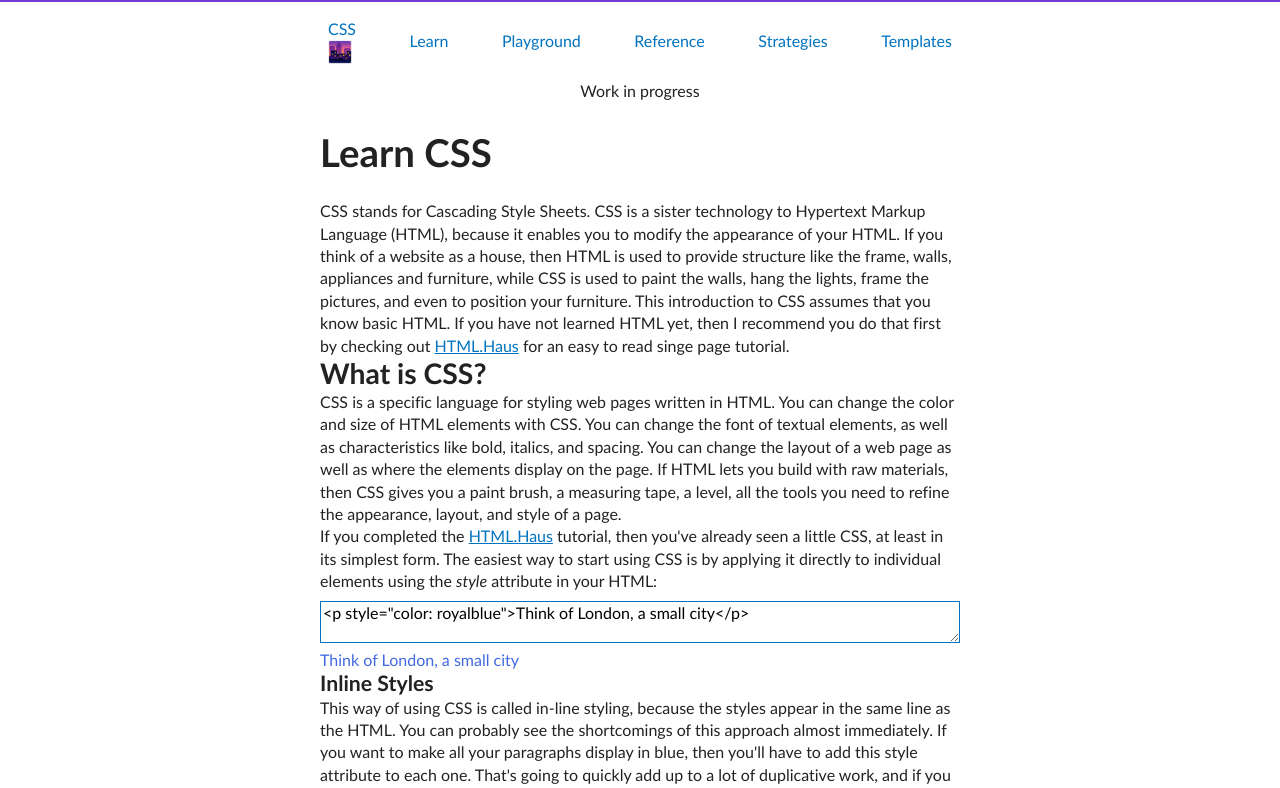
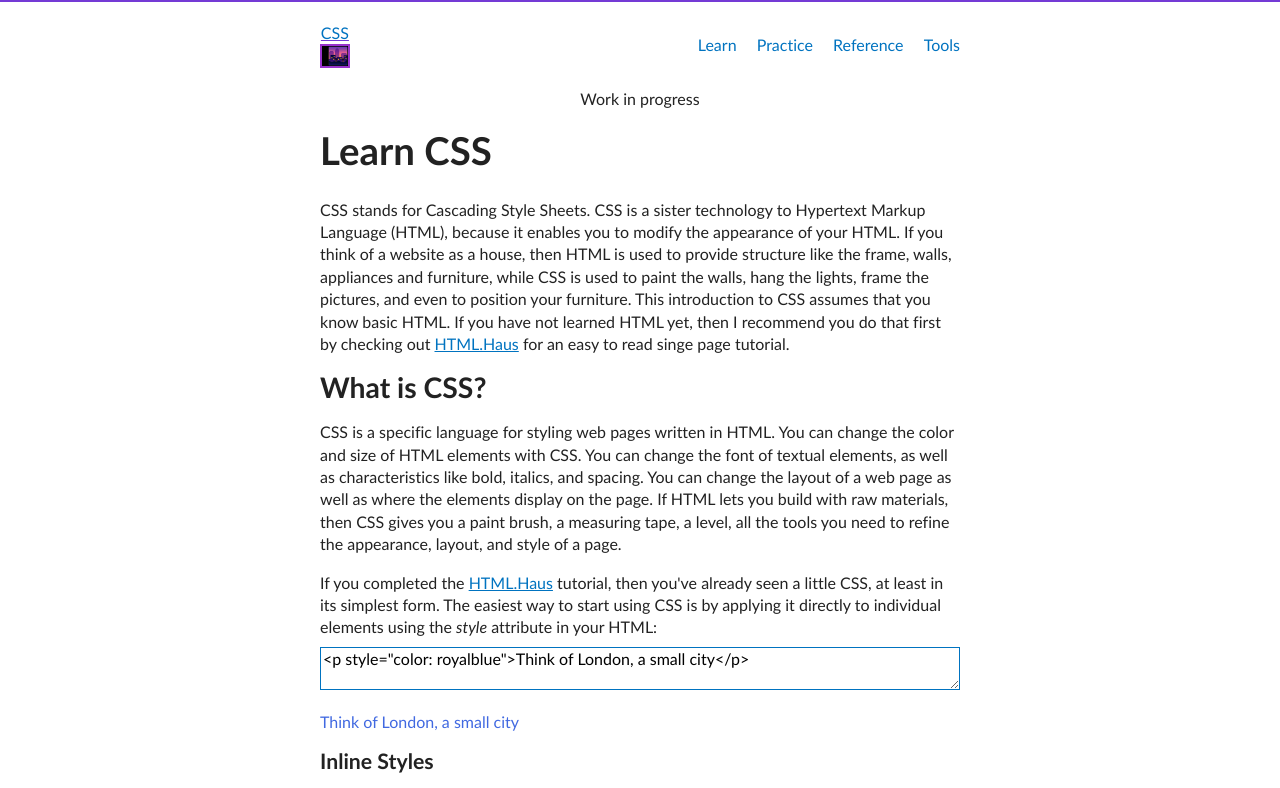
Before and after one commit to rchillard/css.city, a plain HTML site: page learn.html in a window 1280 px wide. Shown: the top 788 px of the page. Drawn offline with Linux system fonts and the light colour scheme; files that its build step writes are made by us from their sources.

Commit message:
Fix navbar inconsistencies and run basic formatter on HTML files

```diff
--- a/css/styles.css
+++ b/css/styles.css
@@ -46,12 +46,6 @@ footer {
 	text-align: center;
 }
 
-/*   '300': $gorko-base-size * 0.8,
-  '400': $gorko-base-size,
-  '500': $gorko-base-size * 1.33,
-  '600': $gorko-base-size * 1.77,
-  '700': $gorko-base-size * 2.4 */
-
 h1,
 h2,
 h3 {
@@ -95,10 +89,6 @@ nav {
 	justify-content: space-between;
 }
 
-nav a {
-	text-decoration: none;
-}
-
 nav ul {
 	list-style: none;
 	padding: 0;
@@ -106,9 +96,14 @@ nav ul {
 
 nav ul li {
 	display: inline-block;
-	margin: 0 0.5rem;
+	padding-left: 1rem;
+	/* margin: 0 0.5rem; */
 	position: relative;
 	text-align: left;
+}
+
+nav ul li a {
+	text-decoration: none;
 }
 
 nav ul li:hover ul {
@@ -119,9 +114,9 @@ nav ul li ul {
 	display: none;
 	height: auto;
 	left: -2px;
-	padding: .5rem 1rem;
+	padding: .5rem 1rem .5rem 0;
 	position: absolute;
-	top: 1.7rem;
+	top: 1.5rem;
 	white-space: nowrap;
 	width: auto;
 }
@@ -147,6 +142,10 @@ nav #menu-title {
 
 main {
 	grid-area: main;
+}
+
+main > * {
+	margin-top: 1rem;
 }
 
 p q {
@@ -306,3 +305,18 @@ li.priority {
 	height: 24px;
 	vertical-align: text-top;
 }
+
+#menu-title {
+	text-decoration: underline;
+	text-decoration-color: var(--color-purple);
+}
+
+#menu-title img {
+	align-self: flex-start;
+	border: 2px solid darkorchid;
+	background-color: black;
+	color:  white;
+	font-weight: bold;
+	font-size: 20px;
+	padding-left: .5ch;
+}
--- a/learn.html
+++ b/learn.html
@@ -13,12 +13,28 @@
   <body>
     <header>
       <nav>
-        <span class="nav-link" id="menu-title"><a href="index.html">CSS <img id="logo" src="assets/city-sunset.png" alt="City at sunset"></a></span>
-        <span class="nav-link"><a href="learn.html">Learn</a></span>
-        <span class="nav-link"><a href="playground.html">Playground</a></span>
-        <span class="nav-link"><a href="reference.html">Reference</a></span>
-        <span class="nav-link"><a href="strategies.html">Strategies</a></span>
-        <span class="nav-link"><a href="templates.html">Templates</a></span>
+        <a id="menu-title" href="index.html">
+          CSS <img id="logo" src="assets/city-sunset.png" alt="City at sunset">
+        </a>
+        <ul>
+          <li><a href="learn.html">Learn</a></li>
+          <li><a href="practice.html">Practice</a>
+            <ul>
+              <li><a href="building-memory.html">Building Memory</a></li>
+              <li><a href="playground.html">Experimenting</a></li>
+              <li><a href="playing-games.html">Playing Games</a></li>
+            </ul>
+          </li>
+          <li>
+            <a href="reference.html">Reference</a>
+            <ul>
+              <li><a href="articles.html">Articles</a></li>
+              <li><a href="strategies.html">Strategies</a></li>
+              <li><a href="templates.html">Templates</a></li>
+            </ul>
+          </li>
+          <li><a href="tools.html">Tools</a></li>
+        </ul>
       </nav>
     </header>
     <main>
```
Also changed, not shown: about.html (+22 -6 lines), index.html (+10 -8 lines), playground.html (+23 -7 lines), reference.html (+29 -8 lines), strategies.html (+37 -12 lines), templates.html (+31 -9 lines).
